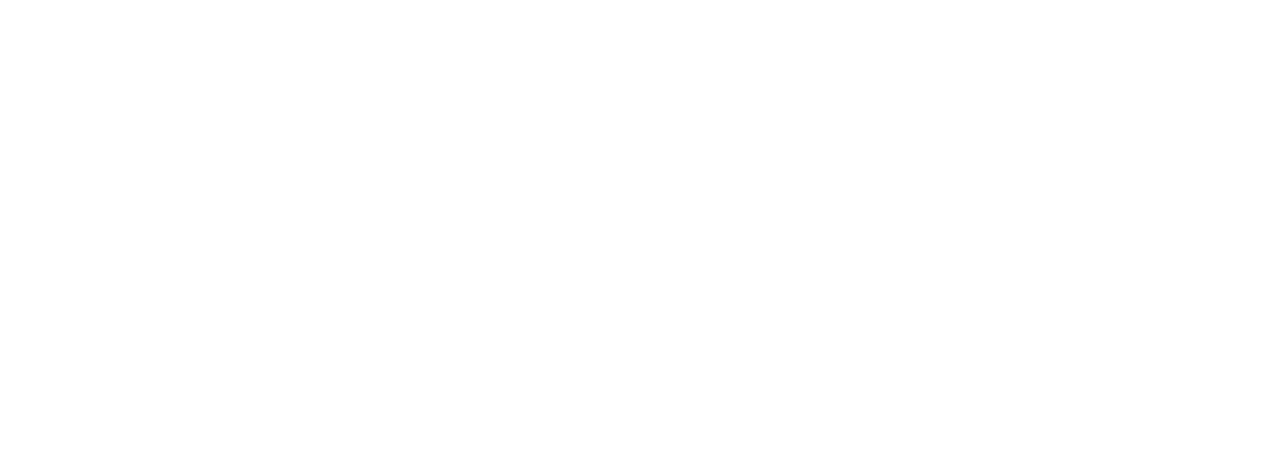
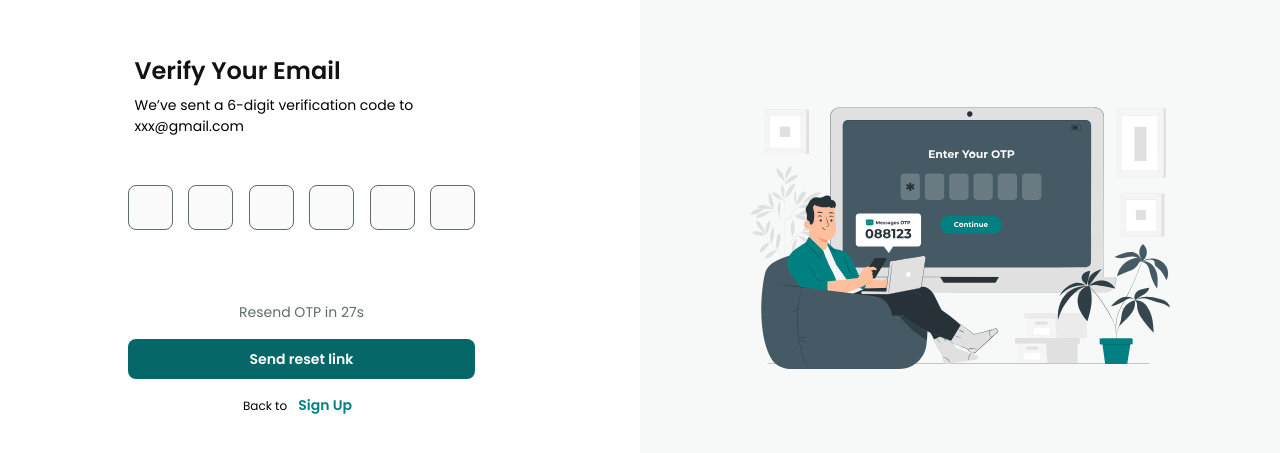
Before and after one commit to HarshSingh011/Classence, a React (Create React App) app: page /otp in a window 1280 px wide. Before the commit this address had no page. Shown: the part 165-618 px from the top of the page. Built offline with nearby package versions, Linux system fonts and the light colour scheme.

Commit message:
created otp page

```diff
--- a/src/App.js
+++ b/src/App.js
@@ -2,6 +2,7 @@
 import Login from './components/login';
 import Pwreset from './components/pwreset';
 import Signup from './components/signup';
+import Otp from './components/otp';
 
 import { BrowserRouter, Route, Routes, Navigate } from 'react-router-dom';
 
@@ -17,6 +18,8 @@
     <Route path="/pwreset" element={<Pwreset />} />
 
       <Route path="/login" element={<Login />} />
+      <Route path="/otp" element={<Otp />} />
+
       </Routes>
 
     </BrowserRouter>
--- /dev/null
+++ b/src/components/css/otp.css
@@ -0,0 +1,105 @@
+@import url('https://fonts.googleapis.com/css2?family=Poppins:ital,wght@0,100;0,200;0,300;0,400;0,500;0,600;0,700;0,800;0,900;1,100;1,200;1,300;1,400;1,500;1,600;1,700;1,800;1,900&display=swap');
+
+*{
+    margin: 0;
+    padding: 0;
+  font-size: 12px;
+  font-family: "Poppins", sans-serif;
+
+}
+.otpPage{
+    background-color: #fff;
+
+
+  display: flex;
+  align-items: center;
+  height: 100vh;
+}
+.otpleft{
+   display: flex;
+  width: 50%;
+   align-items: center;
+}
+.otpleftSub{
+    margin-left: 20%;
+width: 347px;
+}
+#otpp{margin-left: 6.5px;
+    font-size: 14px;
+    margin-bottom: 48px;
+    color: #000;
+    white-space: wrap;
+font-family: Poppins;
+font-style: normal;
+font-weight: 400;
+line-height: 21px;
+}
+#otph2{
+    margin-left: 6.5px;
+    font-size: 24px;
+    margin-bottom: 8px;
+    color: var(--Neutral-1000, #121212);
+
+
+font-family: Poppins;
+font-size: 24px;
+font-style: normal;
+font-weight: 600;
+line-height: 31.2px;
+}
+
+#otpsubmit{
+    width: -webkit-fill-available;
+    width: -moz-available;
+    padding: 10px 24px;
+    border-radius: 8px;
+    border: none;
+    color: white;
+    background: var(--Primary-800, #066769);
+}
+.otpright{
+  width: 50%;
+  height: 100%;
+    display: flex;
+    justify-content: center;
+    align-items: center;
+    border-radius: 8px;
+background: #F7F8F8;
+}
+
+
+.otpcontent img{
+    width: 434px;
+height: 404px;
+}
+.digits{
+    display: flex;
+    justify-content:space-between ;
+    margin-bottom: 48px;
+}
+.digit{
+    width: 45px;
+height: 45px;
+    border-radius: 8px;
+border: 1px solid var(--Neutral-600, #5D6C6C);
+background: var(--Neutral-00, #FAFAFA);
+}
+#digit1,#digit2,#digit3,#digit4,#digit5,#digit6{
+    width: 45px;
+    height: 45px;
+        border-radius: 8px;
+    border: 1px solid var(--Neutral-600, #5D6C6C);
+    background: var(--Neutral-00, #FAFAFA);
+}
+#resend{
+    color: var(--Neutral-600, #5D6C6C);
+text-align: center;
+
+
+font-family: Poppins;
+font-size: 14px;
+font-style: normal;
+font-weight: 400;
+line-height: 21px;
+margin-bottom: 16px;
+}
--- /dev/null
+++ b/src/components/otp.jsx
@@ -0,0 +1,59 @@
+import { Link } from 'react-router-dom';
+
+import React from 'react';
+import './css/otp.css';
+import bro1 from '../assets/pana.svg';
+
+const Otp = () => {
+
+
+    return(
+        <div className='otpPage'>
+        <div className='otpleft'>
+            <div className="otpleftSub">
+            <h2 id="otph2">Verify Your Email</h2>
+            <p id="otpp">We’ve sent a 6-digit verification code to xxx@gmail.com </p>
+    <form className="digits">
+
+    <input type="text" id='digit1' />
+    <input type="text" id="digit2" />
+    <input type="text" id="digit3" />
+    <input type="text" id="digit4" />
+    <input type="text" id="digit5"  />
+    <input type="text" id="digit6" />
+
+
+
+
+    </form>
+    <p id='resend'>Resend OTP in 27s</p>
+
+
+
+
+
+
+
+            <input type="submit" id='otpsubmit'value="Send reset link" />
+            <div className="askSign"> <p>Back to  <Link to="/signup">Sign Up</Link></p></div>
+
+
+            </div>
+
+        </div>
+        <div className="otpright">
+         <div className="otpcontent">
+
+          <img src={bro1} alt="" />
+
+
+
+
+         </div>
+
+
+        </div>
+      </div>
+    )
+}
+export default Otp;
```
Also changed, not shown: src/assets/pana.svg (added).
